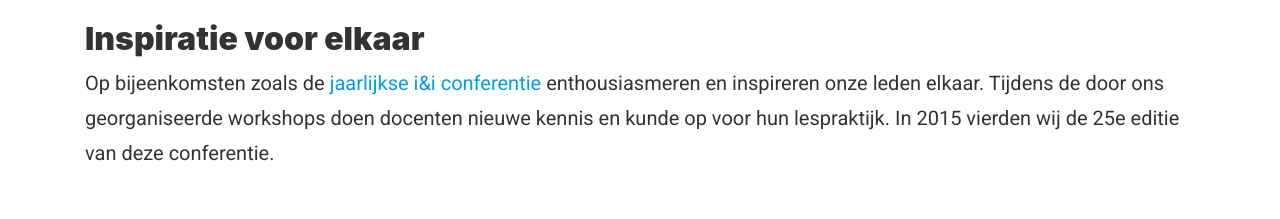
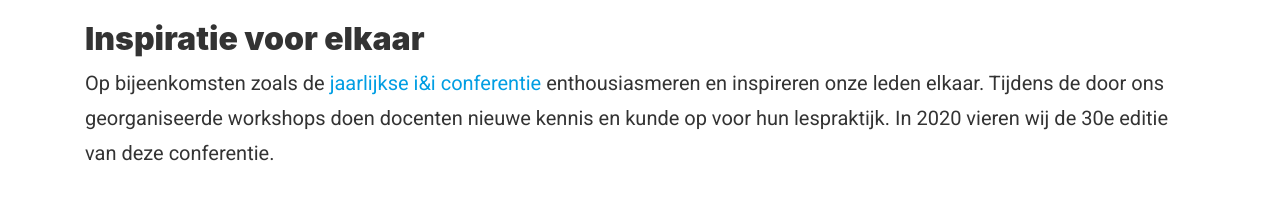
Before and after one commit to ieni/website, a Jekyll site: the page built from _pages/index.md, in a window 1280 px wide. Shown: the part 1187-1406 px from the top of the page. Built offline with Jekyll 4.4.1, drawn with Linux system fonts in a browser that asks for light colours; grey boxes are pictures that could not be loaded.

Commit message:
Update index.md
2015 de 25e nu is het 2020 de 30e

```diff
--- a/_pages/index.md
+++ b/_pages/index.md
@@ -18,4 +18,4 @@ Al jaren zijn wij de onafhankelijke gesprekspartner van diverse organisaties op
 Onder het kopje [nieuws]({{'/nieuws' | relative_url }}) kunt u alle zienswijzes van de vereniging teruglezen over **digitale geletterdheid.**
 
 ## Inspiratie voor elkaar
-Op bijeenkomsten zoals de [jaarlijkse i&i conferentie]({{ '/projecten' | relative_url }}) enthousiasmeren en inspireren onze leden elkaar. Tijdens de door ons georganiseerde workshops doen docenten nieuwe kennis en kunde op voor hun lespraktijk. In 2015 vierden wij de 25e editie van deze conferentie.
+Op bijeenkomsten zoals de [jaarlijkse i&i conferentie]({{ '/projecten' | relative_url }}) enthousiasmeren en inspireren onze leden elkaar. Tijdens de door ons georganiseerde workshops doen docenten nieuwe kennis en kunde op voor hun lespraktijk. In 2020 vieren wij de 30e editie van deze conferentie.
```
